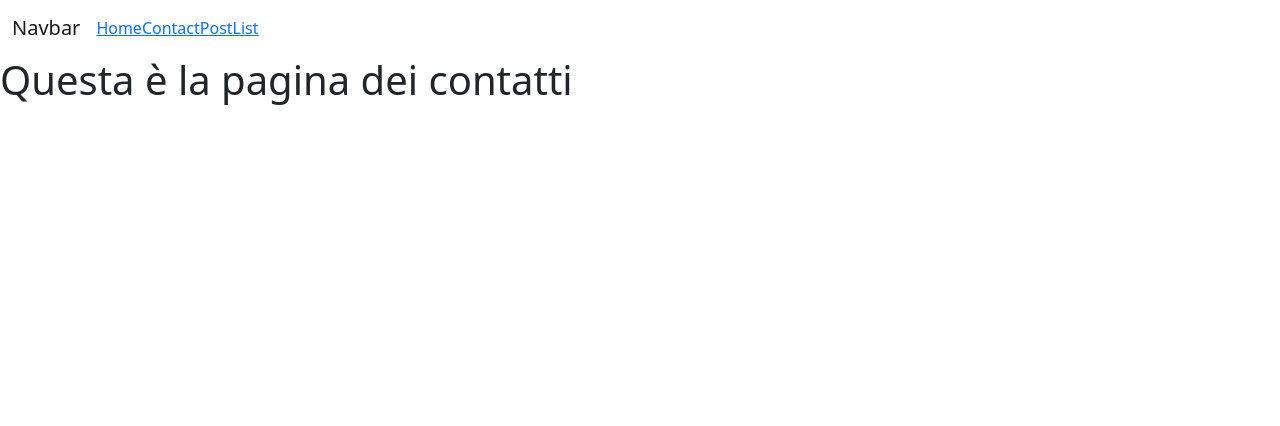
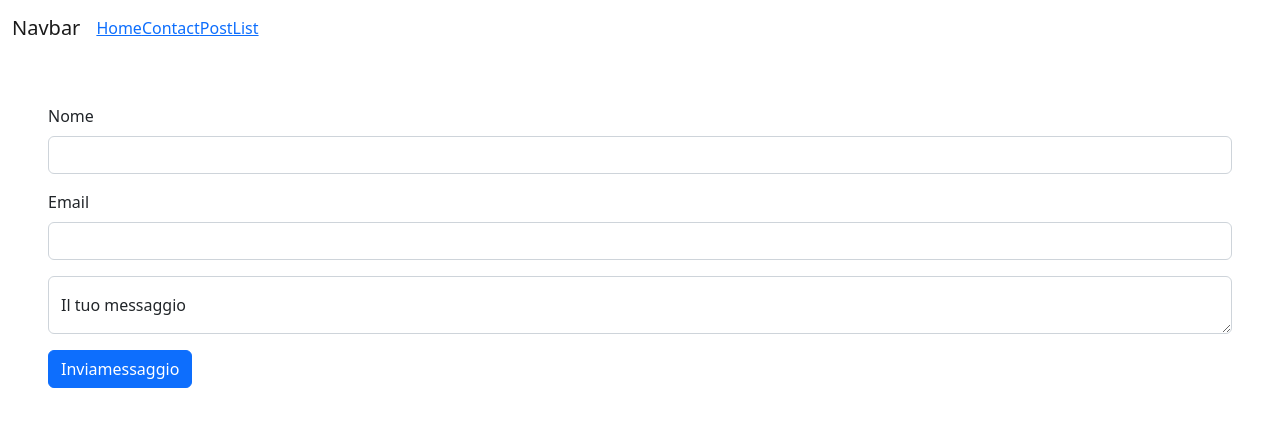
Before and after one commit to MicheleGiovagnoli/vite-boolfolio, a Vue app: page /contact in a window 1280 px wide. Shown: the top 426 px of the page. Built offline with nearby package versions, Linux system fonts and the light colour scheme.

Commit message:
Aggiunta di un form di contatto

```diff
--- a/src/components/AppProject.vue
+++ b/src/components/AppProject.vue
@@ -1,5 +1,5 @@
 <template>
-    <div class="card" style="width: 18rem;">
+    <div class="card" style="width: 18rem; height:100%;">
         <img v-if="project.cover_image" :src="`${this.store.baseUrl}/storage/${project.cover_image}`" class="card-img-top">
         <img v-else src="https://cdn.icon-icons.com/icons2/1462/PNG/512/120nophoto_100007.png" class="card-img-top p-5" />
         <div class="card-body">
--- /dev/null
+++ b/src/components/ContactForm.vue
@@ -0,0 +1,82 @@
+<template>
+    <div v-if="success" class="alert alert-success" role="alert">
+        Grazie per averci contattati
+    </div>
+    <form class="p-5" @submit.prevent="sendForm()">
+        <div class="mb-3">
+            <label for="name" class="form-label">Nome</label>
+            <input type="text" class="form-control" id="name" v-model="name" :class="{ 'is-invlaid': errors.name }">
+            <div class="invalid-feedback" v-for="error in errors.name">
+                {{ error }}
+            </div>
+        </div>
+        <div class="mb-3">
+            <label for="email" class="form-label">Email</label>
+            <input type="email" class="form-control" id="email" v-model="email" :class="{ 'is-invlaid': errors.email }">
+            <div class="invalid-feedback" v-for="error in errors.email">
+                {{ error }}
+            </div>
+        </div>
+        <div class="mb-3 form-floating">
+            <label for="message">Il tuo messaggio</label>
+            <textarea class="form-control" id="message" v-model="message"
+                :class="{ 'is-invlaid': errors.message }"></textarea>
+            <div class="invalid-feedback" v-for="error in errors.message">
+                {{ error }}
+            </div>
+        </div>
+
+        <button type="submit" class="btn btn-primary" :disabled="sending">
+            {{ sending ? 'Invio In corso..' : 'Inviamessaggio' }}
+        </button>
+    </form>
+</template>
+
+<script>
+import axios from 'axios';
+import { store } from '../store';
+
+export default {
+    name: 'ContactForm',
+    data() {
+        return {
+            store,
+            name: '',
+            email: '',
+            message: '',
+            success: false,
+            sending: false,
+            errors: {}
+        }
+    },
+    methods: {
+        sendForm() {
+
+            this.success = false;
+            this.sending = true;
+            this.errors = {};
+
+            axios.post(`${this.store.baseUrl}/api/contacts`,
+                {
+                    name: this.name,
+                    email: this.email,
+                    message: this.message,
+                }
+            ).then(Response => {
+
+                if (Response.data.success) {
+                    this.name = '';
+                    this.email = '';
+                    this.message = '';
+                    this.success = true
+                } else {
+                    this.errors = response.data.errors;
+                }
+
+            }).catch(error => {
+                this.sending = false;
+            })
+        }
+    }
+}
+</script>
--- a/src/pages/AppContact.vue
+++ b/src/pages/AppContact.vue
@@ -1,10 +1,12 @@
 <template>
-    <div class="Home-page">
-        <h1>Questa è la pagina dei contatti</h1>
-    </div>
+    <ContactForm></ContactForm>
 </template>
 <script>
+import ContactForm from '../components/ContactForm.vue';
 export default {
     name: "AppContact",
+    components: {
+        ContactForm
+    }
 }
 </script>
```
